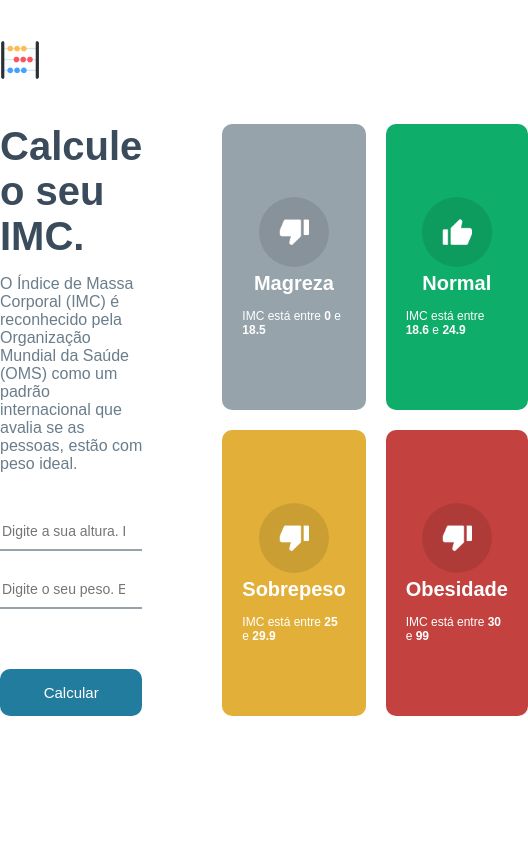
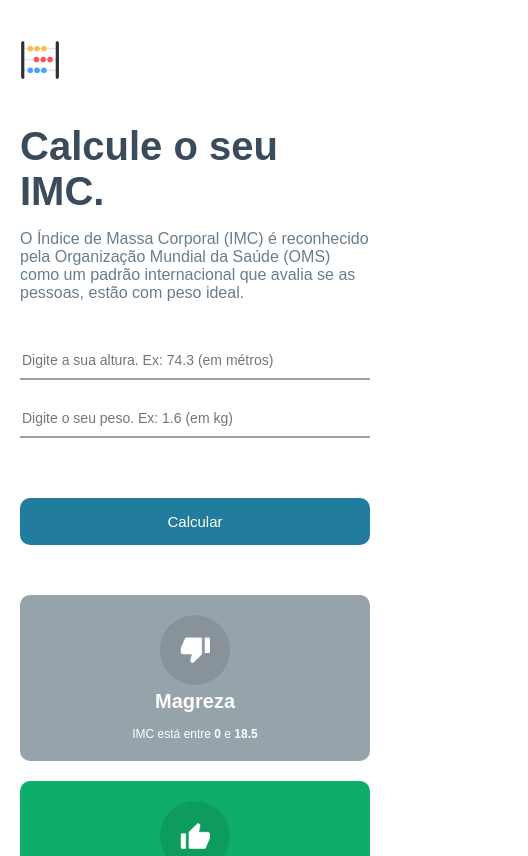
Before and after one commit to devmatheusnasc/calc-imc, a React (Create React App) app: page / in a window 390 px wide. Shown: the top 856 px of the page, 528 px wide, since content can reach past the window. Built offline with nearby package versions, Linux system fonts and the light colour scheme.

Commit message:
Tratando de Responsividade

```diff
--- a/src/App.module.css
+++ b/src/App.module.css
@@ -4,6 +4,9 @@
 
 body {
     font-family: Arial, Helvetica, sans-serif;
+}
+.main{
+    padding-bottom: 50px;
 }
 
 .headerContainer {
@@ -113,3 +116,40 @@
 .container .rightSide .rightArrow:hover {
     opacity: 0.8;
 }
+
+
+
+@media (max-width: 769px) {
+    header {
+        padding: 0px 20px;
+    }
+
+    .container {
+        padding: 0px 20px;
+        flex-direction: column;
+    }
+
+    .container .leftSide {
+        margin-right: 0;
+    }
+
+    .container .rightSide {
+        margin-left: 0;
+        margin-top: 50px;
+
+    }
+
+    .container .rightSide .rightArrow {
+        margin-left: 0;
+        margin-top: 0;
+        border-radius:10px;
+    }
+
+}
+
+@media(max-width: 426px){
+    .container .rightSide .grid {
+        grid-template-columns: 1fr;
+    }
+
+}
```
